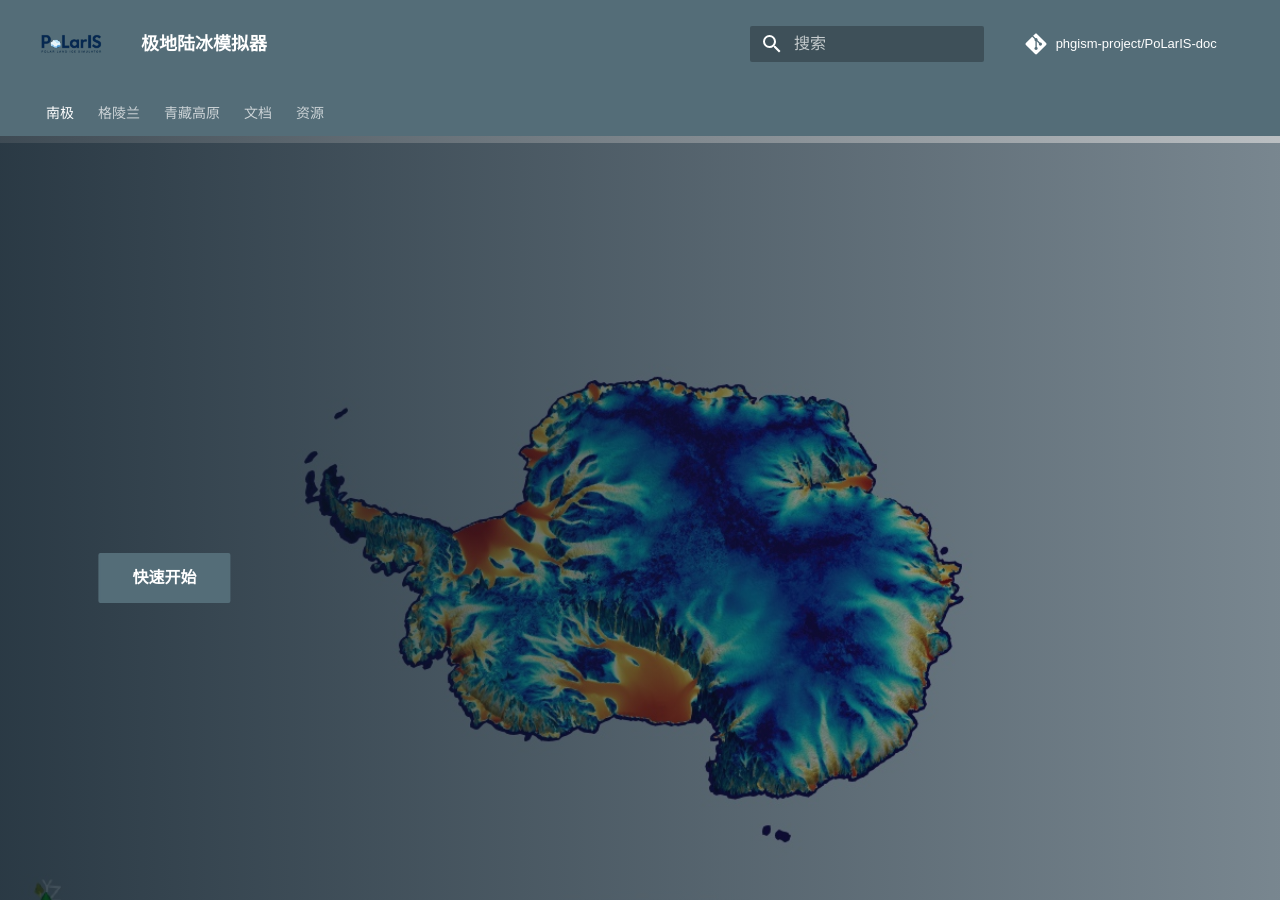
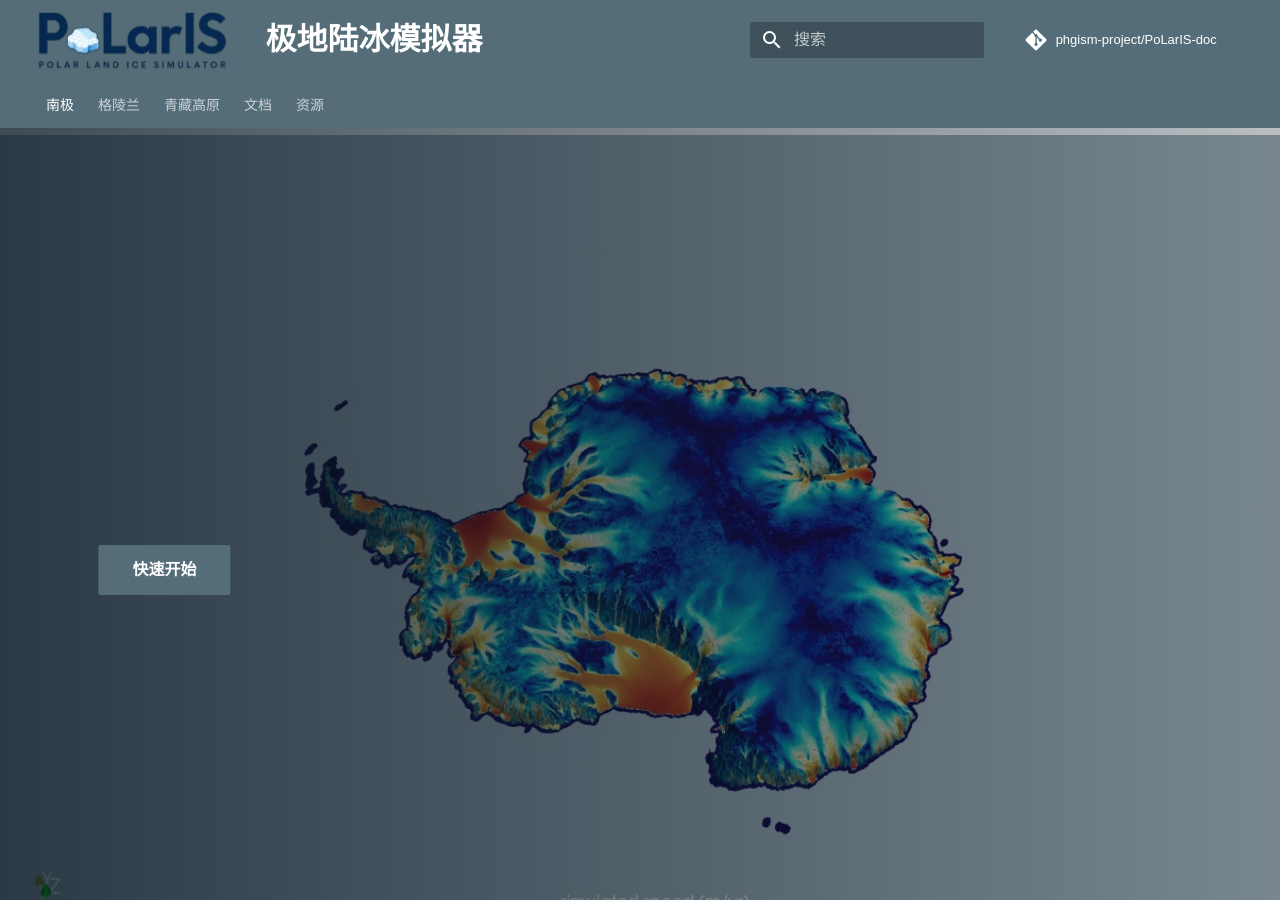
Before and after one commit to phgism-project/PoLarIS-doc, an MkDocs documentation site: the page built from docs/index.md, in a window 1280 px wide and 900 px high. Built offline with MkDocs 1.6.1 and Material for MkDocs 9.7.7, drawn with Linux system fonts in a browser that asks for light colours; comment, search, counter and statistics services are not loaded.

Commit message:
update logo size

```diff
--- a/docs/stylesheets/extra.css
+++ b/docs/stylesheets/extra.css
@@ -12,18 +12,24 @@
 }
 
 .md-header__inner {
-  min-height: 4.4rem;
+  min-height: 4rem;
+}
+
+.md-header__title {
+  font-size: 1.55rem;
 }
 
 .md-header__button.md-logo {
-  margin: 0.35rem 0.65rem 0.35rem 0;
+  margin: 0.25rem 0.7rem 0.25rem 0;
   padding: 0;
 }
 
 .md-header__button.md-logo img,
 .md-header__button.md-logo svg {
-  width: 3.7rem;
-  height: 3.7rem;
+  width: auto;
+  height: 3.2rem;
+  max-width: 12rem;
+  object-fit: contain;
 }
 
 .md-main__inner {
```
Also changed, not shown: docs/assets/images/polaris_logo.png.
